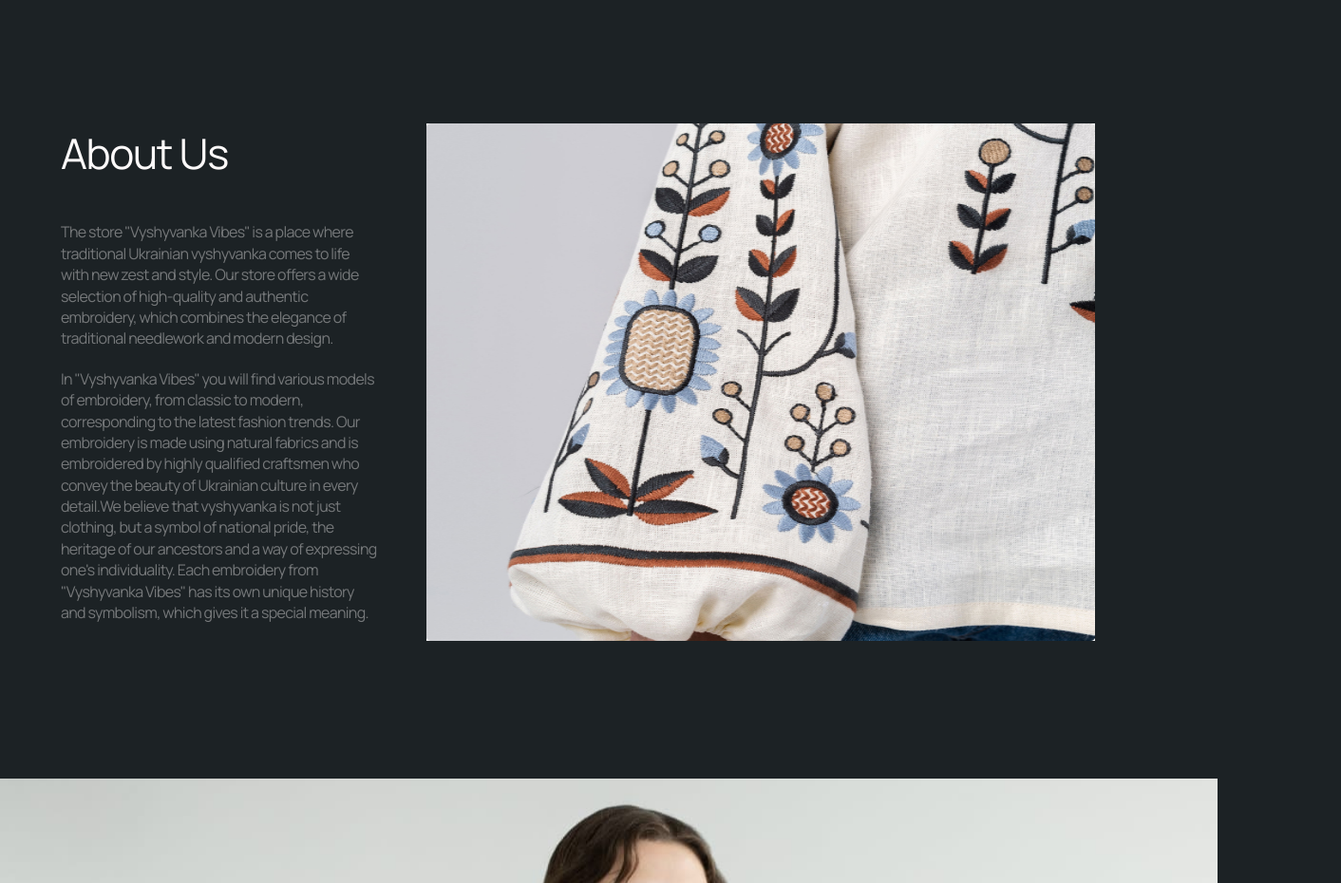
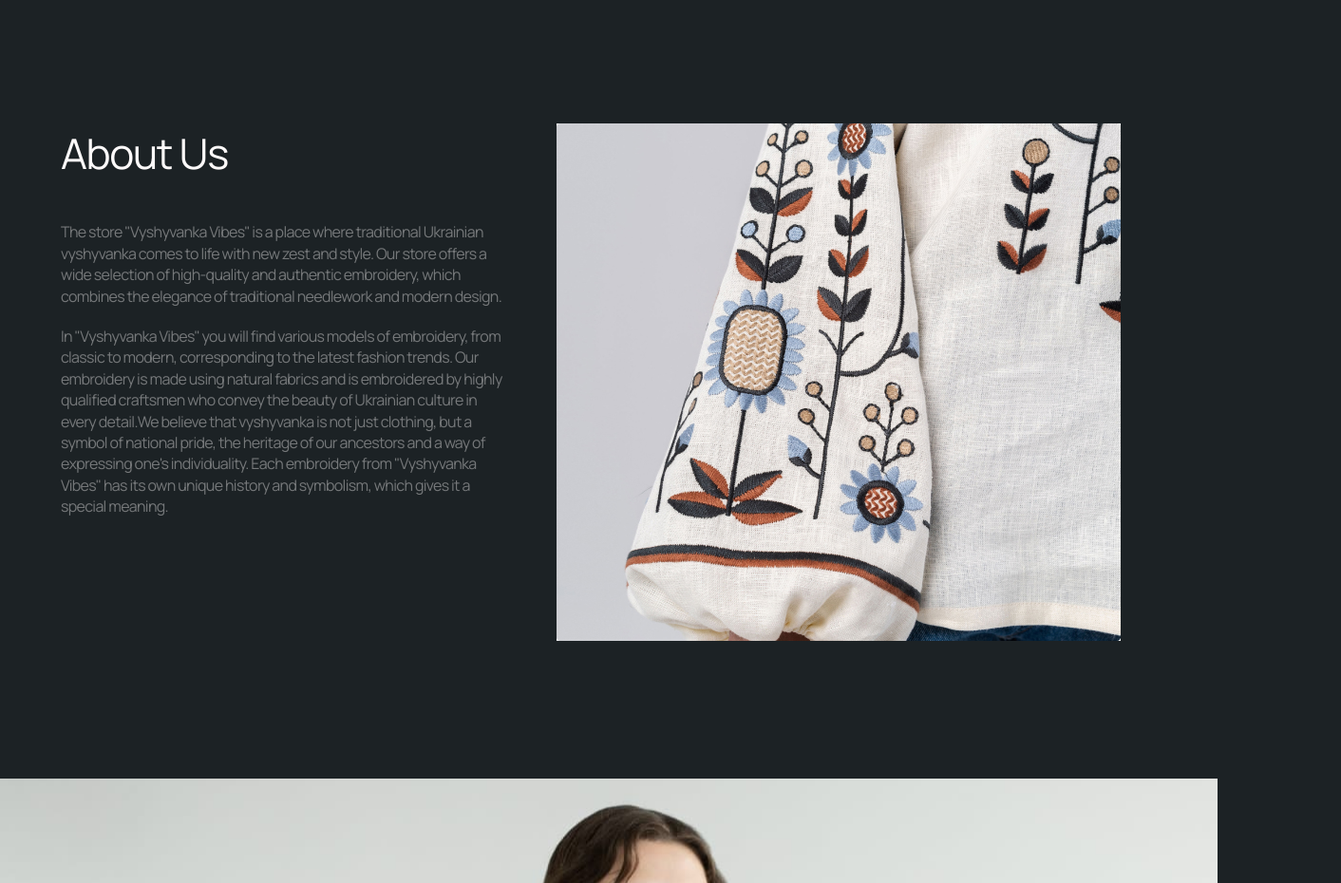
Before and after one commit to GoitStudentsWorks/96_html-css_01eksandr0, a website built with Vite: page src/index.html in a window 1280 px wide. Shown: the part 2380-3310 px from the top of the page at 95% size, 1412 px wide, since content can reach past the window. Built offline with nearby package versions, Linux system fonts and the light colour scheme; files whose address does not match are found by name.

Commit message:
Update about-us.css

```diff
--- a/src/css/about-us.css
+++ b/src/css/about-us.css
@@ -9,7 +9,6 @@
 }
 
 
-
 @media (min-width: 1280px) {
   .aboutus-container {
       display: flex;
@@ -18,8 +17,7 @@
 
 
   }
-
-  .aboutus-img {
+   .aboutus-img {
       min-width: 594px;
       height: 545px;
 
@@ -41,7 +39,7 @@
   height: 499px;
 }
 .aboutus-img-container::before {
-  content: url(../img/aboutus/about-us-img.png);
+  content: url(./img/aboutus/about-us-img.png);
   display: block;
   width: 459px;
   height: 408px;
@@ -62,18 +60,6 @@
   }
 
 }
-  .aboutus-img-container::before {
-    content: url(../img/aboutus/about-us-img.png);
-   display: block;
-   width: 545px;
-   height: 484px;
-   position: absolute;
-   bottom: 0px;
-   right: -232px;
-   z-index: -1;
-  }
-
-
 
 
 /* Text */
@@ -107,5 +93,6 @@
   .aboutus-paragraph {
       font-size: 16px;
       line-height: 1.4;
+      width: 100%;
   }
 }
```
